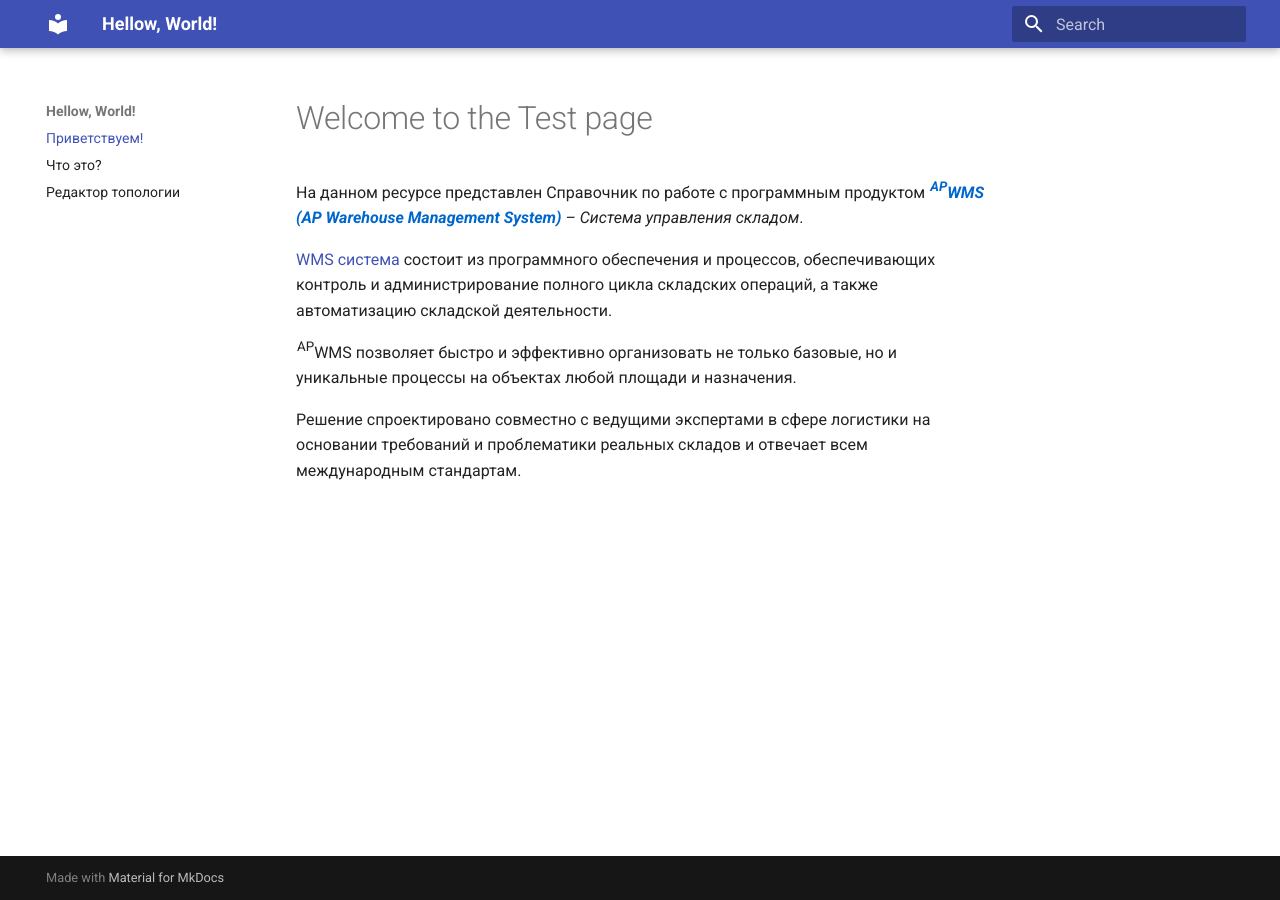
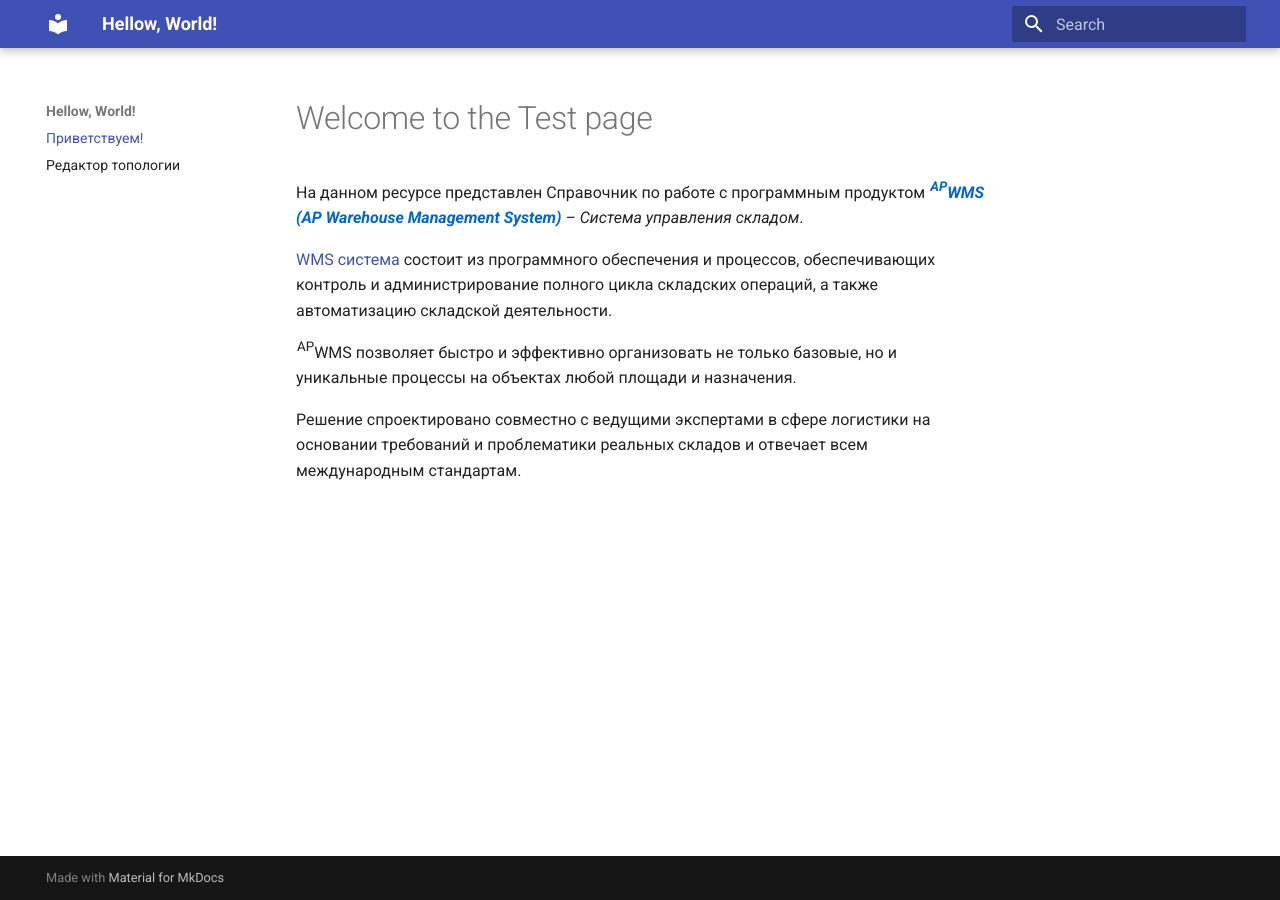
Before and after one commit to Vaiman-Evira/mkdocs-april2025, an MkDocs documentation site: the page built from docs/index.md, in a window 1280 px wide. Built offline with MkDocs 1.6.1 and Material for MkDocs 9.7.7, drawn with Linux system fonts in a browser that asks for light colours.

Commit message:
Update mkdocs.yml

```diff
--- a/mkdocs.yml
+++ b/mkdocs.yml
@@ -4,5 +4,4 @@ theme: material
 
 nav:
  - Приветствуем!: index.md
- - Что это?: about.md
  - Редактор топологии: topology-editor.md
```
